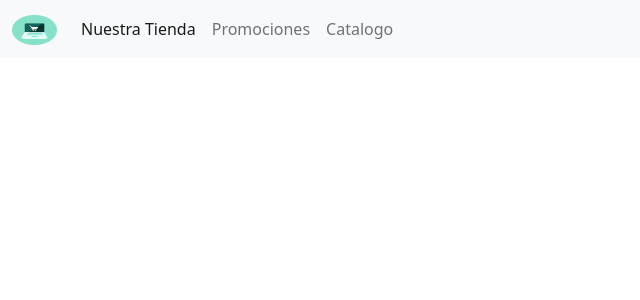
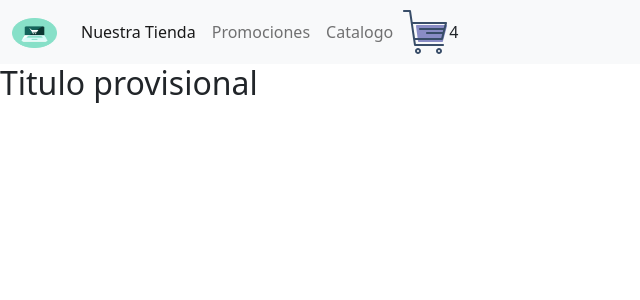
Before and after one commit to elkinmontoya17/ecommerce_elkin_montoya, a React (Create React App) app: page / in a window 1280 px wide. Shown: the top 300 px of the page, without its empty margins (0-640 px from the left). Built offline with nearby package versions, Linux system fonts and the light colour scheme.

Commit message:
carwidget y itemlistcontainer

```diff
--- a/src/App.js
+++ b/src/App.js
@@ -1,10 +1,16 @@
 import logo from './logo.svg';
 import './App.css';
 import NavBar from './components/NavBar';
+import ItemlistContainer from './components/ItemlistContainer';
 
 
 function App() {
-  return  <NavBar />
+  return (
+  <>
+    <NavBar />
+    <ItemlistContainer greeting={"Titulo provisional"}/>
+  </>
+  )
 }
 
 export default App;
--- /dev/null
+++ b/src/components/CarWidget.jsx
@@ -0,0 +1,31 @@
+import React from 'react'
+
+function CarWidget({items}) {
+  return (
+    <>
+     <svg version="1.1" id="Layer_1" xmlns="http://www.w3.org/2000/svg" xlink="http://www.w3.org/1999/xlink" x="0px" y="0px"
+        width="48px" height="48px" viewBox="0 0 48 48" enable-background="new 0 0 48 48" space="preserve">
+        <g id="color_17_">
+        <g>
+            <path fill="#898CC5" d="M45,17H16c-0.553,0-1,0.447-1,1l2,15c0,0.553,0.447,1,1,1h23c0.553,0,1-0.447,1-1l4-15
+                C46,17.447,45.553,17,45,17z"/>
+        </g>
+        </g>
+        <g id="outline_16_">
+        <g>
+            <path fill="#384D68" d="M17,40c-1.656,0-3,1.343-3,3s1.344,3,3,3s3-1.343,3-3S18.656,40,17,40z M17,44c-0.553,0-1-0.447-1-1
+                s0.447-1,1-1s1,0.447,1,1S17.553,44,17,44z M41.952,31.238l0.019,0.004l4-16l-0.019-0.004C45.972,15.16,46,15.084,46,15
+                c0-0.553-0.447-1-1-1H11.629L9.989,2.854L9.971,2.857C9.899,2.376,9.502,2,9,2H3C2.447,2,2,2.447,2,3s0.447,1,1,1h5.137
+                l4.874,33.146l0.019-0.003C13.101,37.624,13.498,38,14,38h28c0.553,0,1-0.447,1-1s-0.447-1-1-1H14.863l-0.588-4H41
+                C41.468,32,41.843,31.672,41.952,31.238z M14,30c-0.006,0-0.012,0.004-0.018,0.004L11.922,16h31.797l-1,4H19c-0.553,0-1,0.447-1,1
+                s0.447,1,1,1h23.219l-0.5,2H26c-0.553,0-1,0.447-1,1s0.447,1,1,1h15.219l-1,4H14z M38,40c-1.656,0-3,1.343-3,3s1.344,3,3,3
+                s3-1.343,3-3S39.656,40,38,40z M38,44c-0.553,0-1-0.447-1-1s0.447-1,1-1s1,0.447,1,1S38.553,44,38,44z"/>
+        </g>
+        </g>
+     </svg>
+     {items}
+    </>
+  )
+}
+
+export default CarWidget
--- /dev/null
+++ b/src/components/ItemlistContainer.jsx
@@ -0,0 +1,9 @@
+import React from 'react'
+
+function ItemlistContainer(props) {
+  return (
+    <h2>{props.greeting}</h2>
+  )
+}
+
+export default ItemlistContainer
--- a/src/components/NavBar.jsx
+++ b/src/components/NavBar.jsx
@@ -1,5 +1,6 @@
 import React from 'react'
 import imagenlogo from  '../images/logo.png'
+import CarWidget from './CarWidget'
 
 function NavBar() {
   return (
@@ -22,8 +23,8 @@ function NavBar() {
         <li className="nav-item">
           <a className="nav-link" href="#">Catalogo</a>
         </li>
-
       </ul>
+      <CarWidget items={4} />
     </div>
   </div>
 </nav>
```
Also changed, not shown: src/images/Shopping_cart_icon-icons.com_54796.svg (added).
